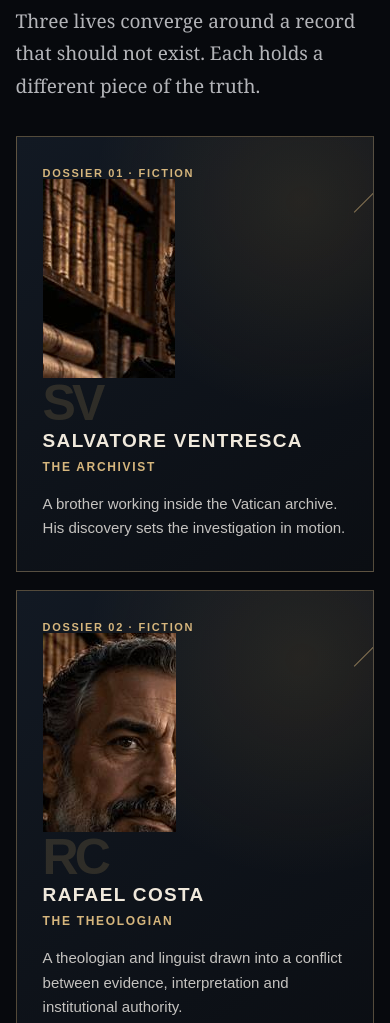
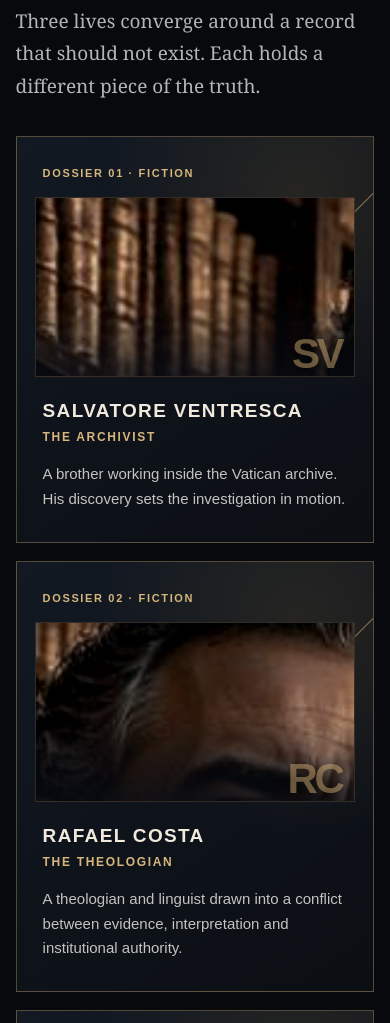
Before and after one commit to pavelvialiki84-afk/dominus-vatican-protocol, a plain HTML site: page index.html in a window 390 px wide. Shown: the part 4360-5383 px from the top of the page. Drawn offline with Linux system fonts and the light colour scheme.

Commit message:
Style cinematic character portrait cards on desktop and mobile

```diff
--- a/assets/dominus-premium.css
+++ b/assets/dominus-premium.css
@@ -37,3 +37,13 @@
 }
 @media(max-width:350px){.mobile-buy-name{font-size:12px}.mobile-buy-link{min-width:126px;padding:8px 10px}}
 @media(prefers-reduced-motion:reduce){.book,.visual img,.btn{transform:none!important}}
+
+/* Responsive illustrated character files */
+.dossier-portrait{position:relative;aspect-ratio:4/3;margin:18px -8px 22px;overflow:hidden;border:1px solid #9e764539;background:linear-gradient(135deg,#1d1b18,#0b1720)}
+.dossier-portrait img{width:100%;height:100%;display:block;object-fit:cover;object-position:50% 24%;filter:saturate(.77) contrast(1.08);transition:filter .28s ease,transform .5s}
+.character-card:hover .dossier-portrait img{filter:saturate(.92) contrast(1.05);transform:scale(1.025)}
+.dossier-portrait:after{content:'';position:absolute;inset:0;background:linear-gradient(transparent 55%,#090d15c5);pointer-events:none}
+.dossier-portrait .dossier-mark{position:absolute;right:13px;bottom:1px;margin:0;z-index:1;font-size:42px;color:#d3b0787a;text-shadow:0 3px 15px #000}
+.character-card{min-height:390px}
+@media(max-width:590px){.dossier-portrait{aspect-ratio:16/9}.character-card{min-height:unset}}
+@media(prefers-reduced-motion:reduce){.dossier-portrait img{transform:none!important}}
```
